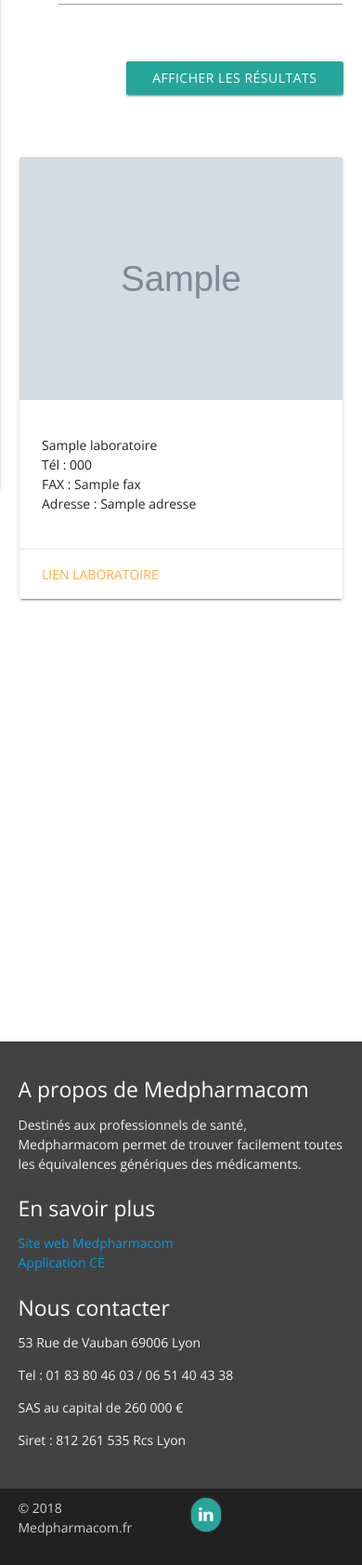
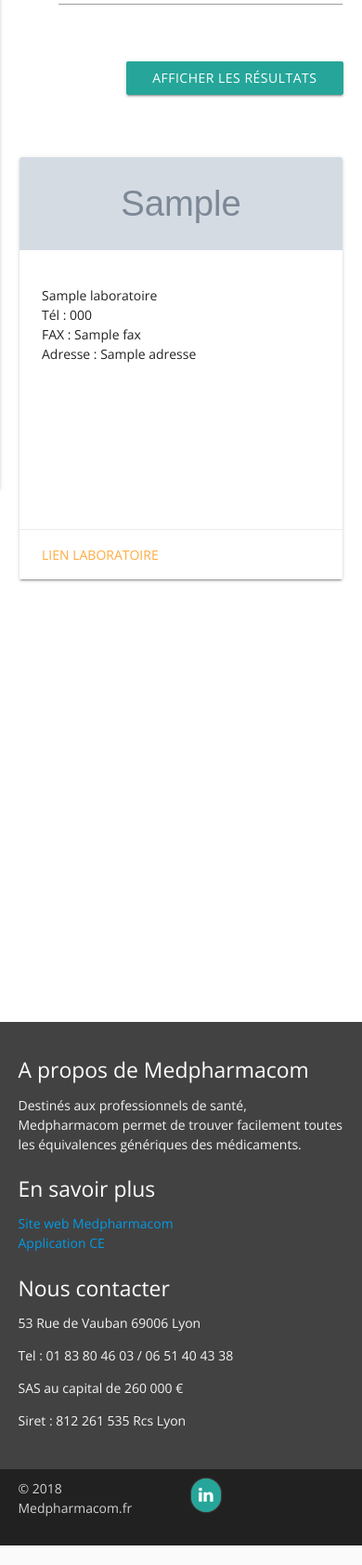
Before and after one commit to lateamexpress/medpharmacom-vitrine, a Laravel app: template resources/views/vitrine/laboratoire.blade.php in a window 390 px wide. Shown: the part 379-2062 px from the top of the page at 93% size. After the commit the page ends 2041 px from the top, so only its background shows below. Run offline with Laravel 8, Linux system fonts and the light colour scheme; the template is opened without the code that fills it: most values are stand-ins (such as "Sample title", 1, 10 or a date in 2020); grey boxes marked "Sample" are stand-in pictures.

Commit message:
Fix responsive labo et equivalence

```diff
--- a/public/css/vitrine/equivalence-generique.css
+++ b/public/css/vitrine/equivalence-generique.css
@@ -295,7 +295,7 @@
 }
 
 .card {
-  height: 35vh;
+  height: 350px;
   overflow: hidden;
   text-overflow: ellipsis;
 }
--- a/public/css/vitrine/laboratoire.css
+++ b/public/css/vitrine/laboratoire.css
@@ -294,24 +294,27 @@
   right: 10px;
 }
 
+.img-lab-medic {
+  height: 100px;
+}
+
 .card {
-  height: 50vh;
   overflow: hidden;
   text-overflow: ellipsis;
 }
 
 .card .card-content {
-  height: 180px;
+  height: 300px;
   overflow: hidden;
   text-overflow: ellipsis;
 }
 
 @media screen and (max-width: 992px) {
   .card {
-    height: 65vh;
+    height: 450px;
   }
   .card .card-content {
-    height: auto;
+    height: 300px;
   }
 }
 
--- a/resources/assets/sass/vitrine/equivalence-generique.scss
+++ b/resources/assets/sass/vitrine/equivalence-generique.scss
@@ -12,7 +12,7 @@
 }
 
 .card {
-  height: 35vh;
+  height: 350px;
   overflow: hidden;
   text-overflow: ellipsis;
 }
--- a/resources/assets/sass/vitrine/laboratoire.scss
+++ b/resources/assets/sass/vitrine/laboratoire.scss
@@ -10,23 +10,25 @@
     right: 10px;
   }
 }
+.img-lab-medic {
+  height: 100px;
+}
 
 .card {
-  height: 50vh;
   overflow: hidden;
   text-overflow: ellipsis;
 
   .card-content {
-    height: 180px;
+    height: 300px;
     overflow: hidden;
     text-overflow: ellipsis;
   }
 }
 @media screen and (max-width: 992px){
   .card {
-    height: 65vh;
+    height: 450px;
     .card-content {
-      height: auto;
+      height: 300px;
     }
   }
 }
--- a/resources/views/vitrine/equivalence-generique.blade.php
+++ b/resources/views/vitrine/equivalence-generique.blade.php
@@ -35,9 +35,9 @@
                                 <div class="card">
                                     <div class="card-image">
                                         <img src="http://saint-andre-d-olerargues.com/wpdossier/wp-content/uploads/2015/03/paracetamole.jpg">
-                                        <span class="card-title">{{ $med['actif'] }}</span>
                                     </div>
                                     <div class="card-content">
+                                        <p><strong>{{ $med['actif'] }}</strong></p>
                                         <p>{{ $med['title'] }}</p>
                                         <p>{{ $med['classe'] }}</p>
                                     </div>
--- a/resources/views/vitrine/laboratoire.blade.php
+++ b/resources/views/vitrine/laboratoire.blade.php
@@ -34,9 +34,9 @@
                             <div class="card">
                                 <div class="card-image">
                                     @isset($labo['ref_id_image'])
-                                        <img class="responsive-img" src="{{ asset('img/' . $labo->ref_id_image )}}">
+                                        <img class="img-lab-medic" src="{{ asset('img/' . $labo->ref_id_image )}}">
                                     @else
-                                        <img class="responsive-img" src="http://materializecss.com/images/sample-1.jpg">
+                                        <img class="img-lab-medic" src="http://materializecss.com/images/sample-1.jpg">
                                     @endisset
                                 </div>
                                 <div class="card-content">
```
Also changed, not shown: 2 other files.
